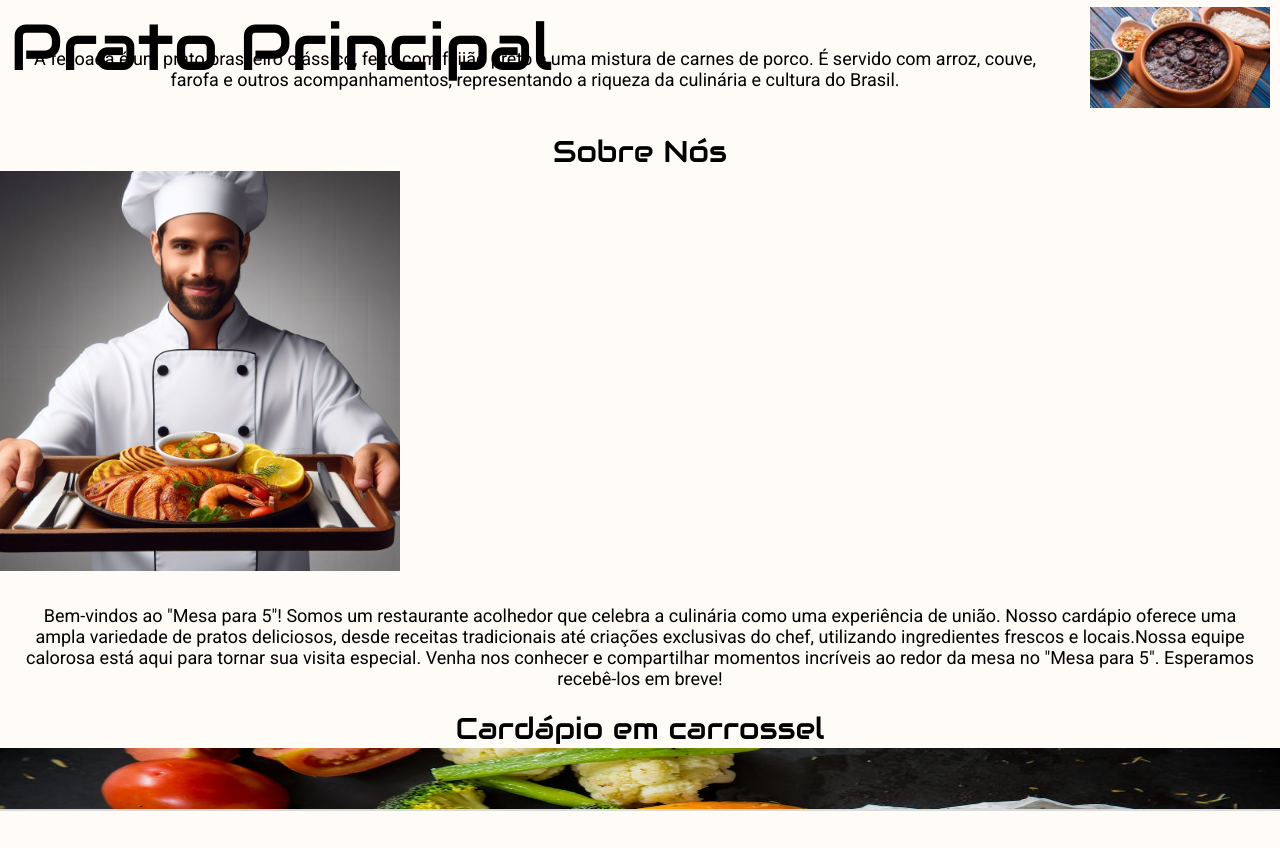
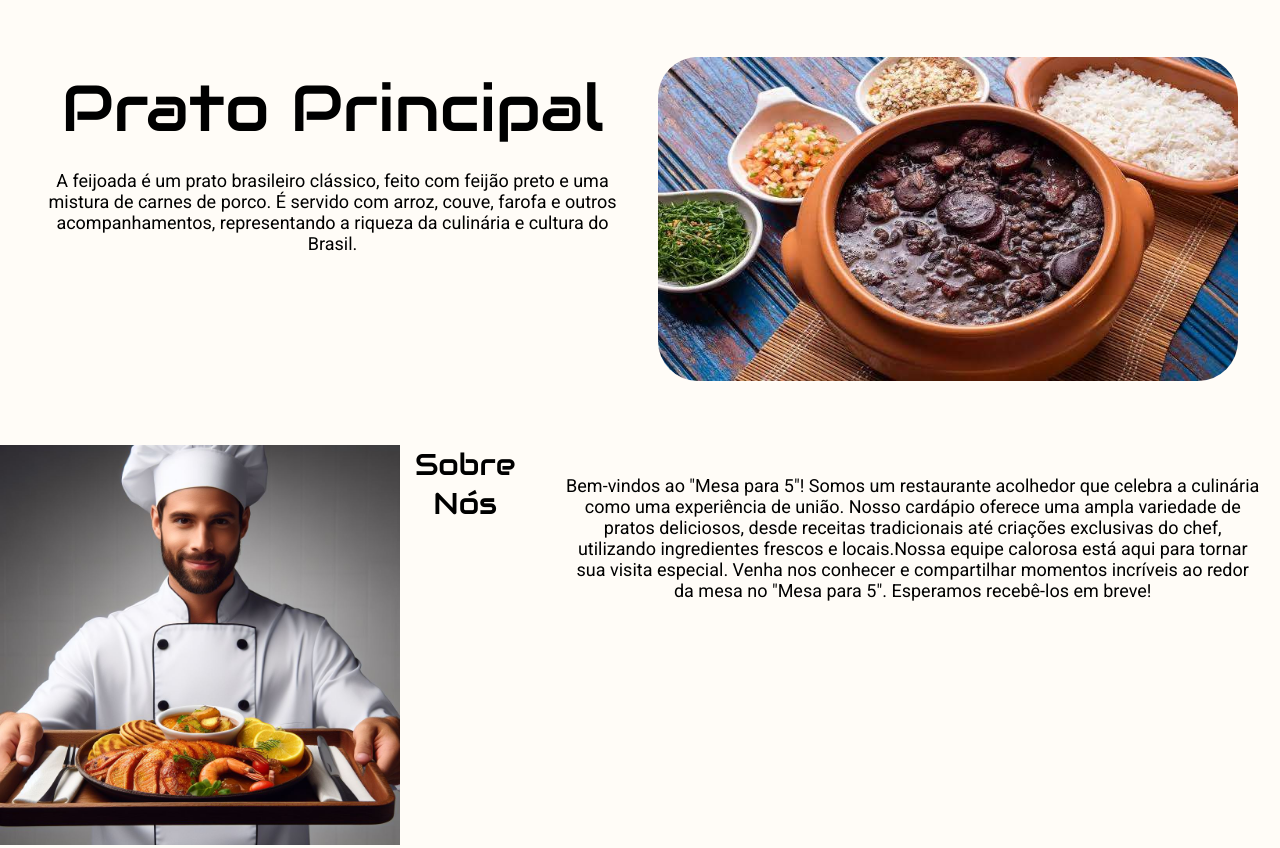
Before and after one commit to nabylima/projeto_integrador_restaurante_mesa_para_5, a plain HTML site: page index.html in a window 1280 px wide. Shown: the part 102-950 px from the top of the page. Drawn offline with Linux system fonts and the light colour scheme; a web font is replaced by a local one.

Commit message:
continuando css

```diff
--- a/index.html
+++ b/index.html
@@ -40,11 +40,11 @@
               <img class="prato-principal" src="img/prato_principal.jpg" width="200" alt="Imagem do prato principal" class="img-prato-principal">
             </div>
         </div>
-        <div class="section-about-us">
-            <h1 class="h1-about-us">Sobre Nós</h1>
+        <div class="about-us">
             <div class="about-img">
               <img class="quem-somos-img" src="/img/quem-somo-img.jpeg" width="400" alt="Imagem chefe de cozinha">
             </div>
+            <h1 class="h1-about-us">Sobre Nós</h1>
             <section class=""></section>
               <p class="p-about-us">
                   Bem-vindos ao "Mesa para 5"! Somos um restaurante acolhedor que celebra a culinária como uma experiência
@@ -55,13 +55,16 @@
               </p>
             </section>
           </div>
-
-        <div class="section-carousel">
+        </div>
+        <div class="carousel"></div>
+        <div class="carousel">
             <h1 class="h1-carousel">Cardápio em carrossel</h1>
             <div class="carousel-img">
               <img src="img/carrossel_bife.jpeg" alt="Bife Grelhado" width="100" class="ativo">
               <img src="img/carrossel_lasanha.png" alt="Lasanha" width="100"  class="img2-carousel">
               <img src="img/carrossel_salmão.jpeg" alt="Salmão" width="100" class="img3-carousel">
+              <img src="/img/costela_combo3.jpg" alt="costela" width="100" class=" img4-carousel">
+              <img src="/img/camarão_combo1.jpg" alt="Camarão" width="100" class="img5-carousel">
           </div>
         </div>
     </main>
--- a/script-index.js
+++ b/script-index.js
@@ -5,6 +5,7 @@ function mudarImagem(){
     imagens[index].classList.remove('ativo');
     index = (index + 1) % imagens.clientHeight;
     imagens[index].classList.add('ativo')
+
 }
 
 setInterval(mudarImagem, 2000);//mudar imagem a cada 2 segundos
--- a/style-index.css
+++ b/style-index.css
@@ -1,16 +1,15 @@
 .prato-principal-h1{
     padding-top: 10px;
-    position:absolute;
-    top:1.5em;
+    /*position:absolute;*/
+    /*top:1.5em;*/
 }
 
-.conteiner{
+.conteiner, .about-us{
     display: flex;
-    flex-direction: row;
-    align-items: center;
-    justify-content: space-between;
-    gap: 10px;
-    padding-bottom: 10px;
+    align-items: flex-start;
+    justify-content: center;
+    padding-top: 50px;
+    gap: 15px;
 }
 
 .p-prato-principal, .section-principal {
@@ -23,8 +22,8 @@
 
 .prato-principal{
     padding: 10px;
-    /*width: 600px; */
-    /*border-radius: 50px;*/
+    width: 600px;
+    border-radius: 50px;
     font-size: 16px;
 }
 
@@ -32,6 +31,18 @@
     text-align: center;
     font-size: 30px;
 }
+
+/*.about-us{
+    display: flex;
+    flex-direction: row;
+    align-items: flex-start;
+    padding: 20px;
+    text-align:center;
+    gap: 10px;
+    font-family: roboto;
+    font-size: 18px;
+    margin-top: 10px;
+}*/
 
 .p-about-us {
     display: flex;
@@ -45,20 +56,36 @@
     margin-top: 10px;
 }
 
-.section-carousel{
+
+.about-img{
+display: flex;
+flex-direction: row;
+align-items: center;
+}
+
+.carousel{
+    /*position: relative;
+    width: 100%;
+    height: 100px;*/
+    overflow:hidden;
+    display: block;
+    height: 293px;
+    width: 600px;
+    margin: auto;
+    margin-top: 20px;
     position: relative;
-    width: 100%;
-    height: 100px;
-    overflow:hidden;
 
 }
 .carousel-img img{
-    position: absolute;
+   /* position: absolute;
+    list-style: none;
     width: 100%;
     height:340px;
     opacity: 0;
-    transition: opacity 3s ease-in-out;
-
+    transition: opacity 3s ease-in-out;*/
+    margin: auto;
+    height: 400px;
+    width: 100%;
 }
 
 .carousel-img img.ativo{
```
